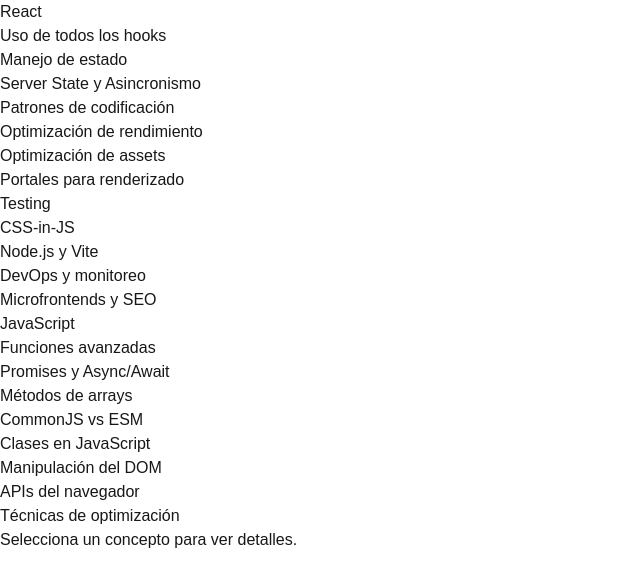
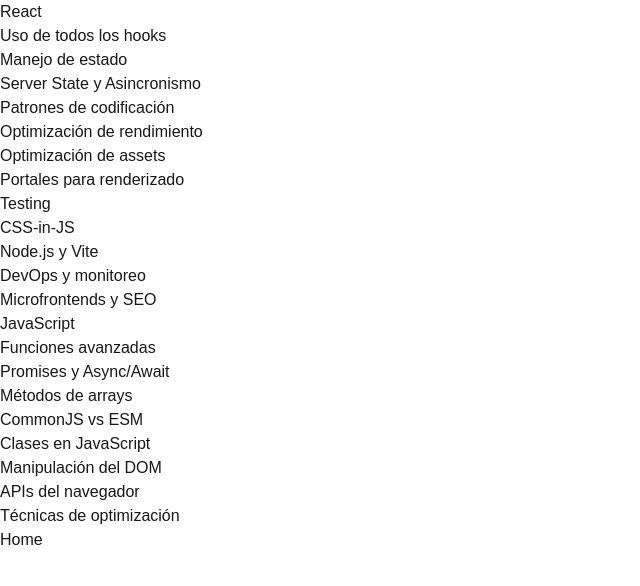
Before and after one commit to edwinarroyolopez/code-concepts, a Next.js app: page / in a window 1280 px wide. Shown: the top 586 px of the page, without its empty margins (0-640 px from the left). Built offline with nearby package versions, Linux system fonts and the light colour scheme.

Commit message:
allow redirect to link

```diff
--- a/src/components/layouts/navigation/sidebar.tsx
+++ b/src/components/layouts/navigation/sidebar.tsx
@@ -1,3 +1,4 @@
+import Link from "next/link";
 import React, { useMemo, useState } from "react";
 
 const SideBar = ({ layout }: { layout?: string }) => {
@@ -36,12 +37,11 @@
           <ul className="space-y-1">
             {items.map((item) => (
               <li key={item}>
-                <button
-                  className="w-full text-left p-2 hover:bg-gray-300 dark:hover:bg-gray-700 rounded"
-                  // onClick={() => setSelectedConcept(item)}
-                >
-                  {item}
-                </button>
+                <Link href={`/concepts/${encodeURIComponent(item)}`}>
+                  <span className="block w-full text-left p-2 hover:bg-gray-300 dark:hover:bg-gray-700 rounded">
+                    {item}
+                  </span>
+                </Link>
               </li>
             ))}
           </ul>
--- a/src/pages/index.tsx
+++ b/src/pages/index.tsx
@@ -7,17 +7,9 @@
 });
 
 const Home = () => {
-  const [selectedConcept, setSelectedConcept] = useState<string | null>(null);
-
   return (
     <div className="flex min-h-screen">
-      {selectedConcept ? (
-        <h1 className="text-2xl font-semibold">{selectedConcept}</h1>
-      ) : (
-        <p className="text-lg text-gray-500">
-          Selecciona un concepto para ver detalles.
-        </p>
-      )}
+      <p className="text-lg text-gray-500">Home</p>
     </div>
   );
 };
```
